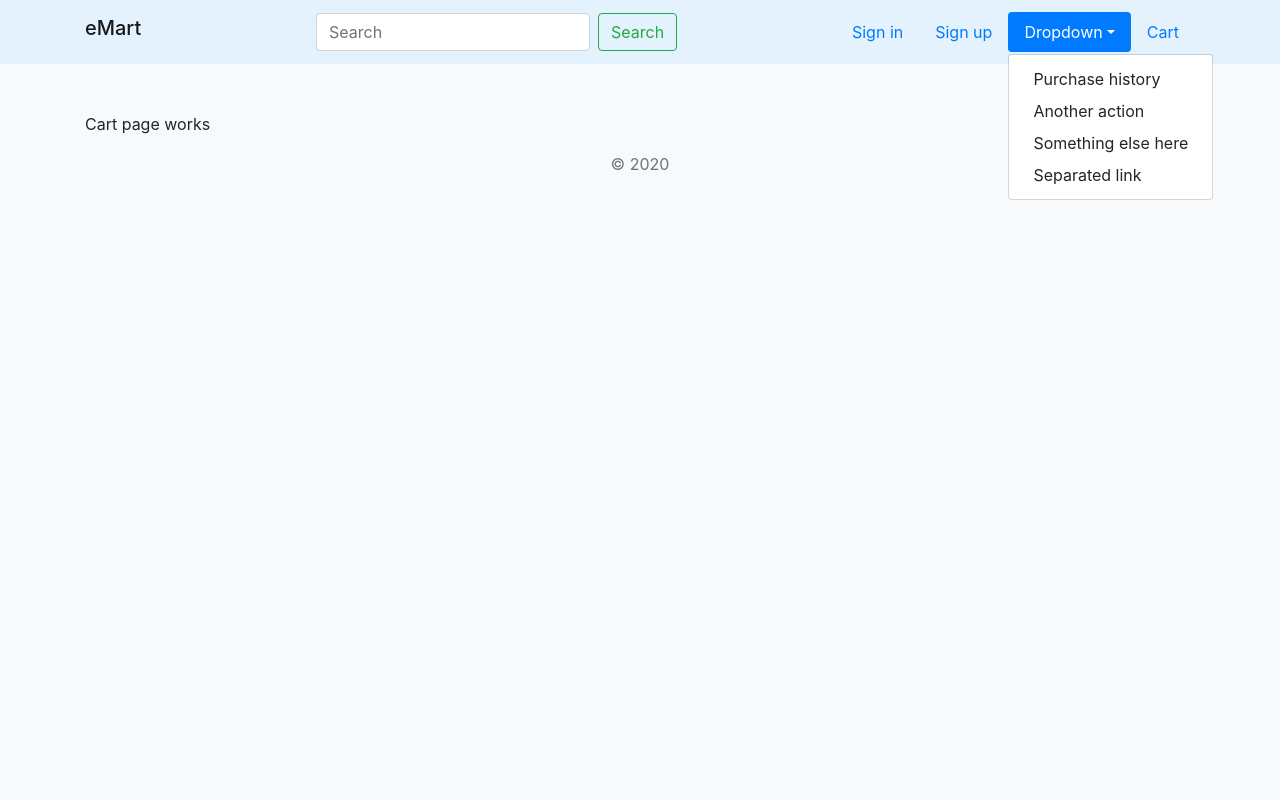
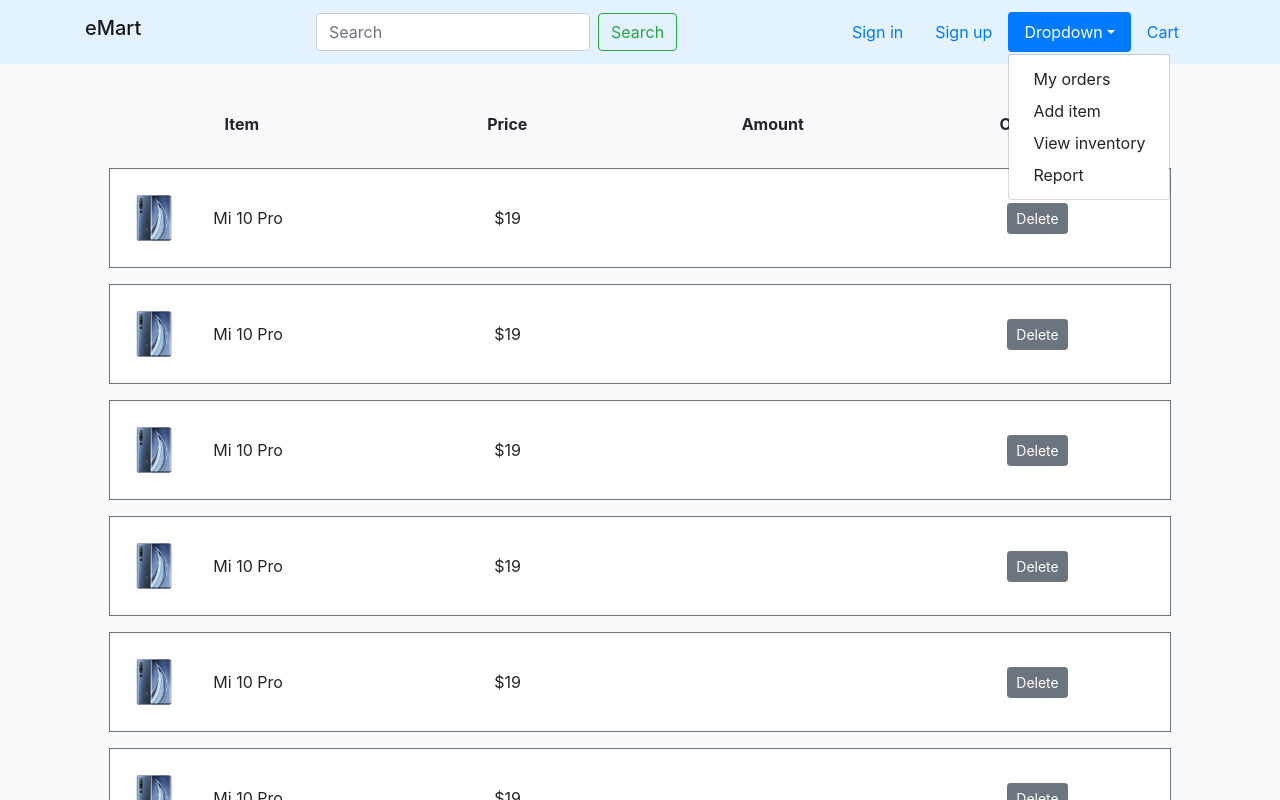
Before and after one commit to bill0871/eMarket, an Angular app in the folder eMart-front-end/: page /e-mart/cart in a window 1280 px wide. Both pictures are taken after a click on the link "Dropdown". Shown: the top 800 px of the page. Built offline with nearby package versions, Linux system fonts and the light colour scheme.

Commit message:
Implement cart page

```diff
--- a/eMart-front-end/src/app/cart/cart.component.html
+++ b/eMart-front-end/src/app/cart/cart.component.html
@@ -1 +1,64 @@
-<p>Cart page works</p>
+<div class="contain mb-5">
+    <!-- Outer box -->
+    <div class="row h-100 mx-4">
+        <div class="col-md-12">
+
+            <!-- header -->
+            <div class="row text-md-center font-weight-bold mb-3">
+                <div class="col-md-3">Item</div>
+                <div class="col-md-3">Price</div>
+                <div class="col-md-3">Amount</div>
+                <div class="col-md-3">Operation</div>
+            </div>
+
+            <!-- body -->
+            <div class="row mb-3">
+                <div class="col-md-12">
+
+                    <!-- Loop items -->
+                    <div *ngFor="let order of orders"
+                         class="row my-3 border border-secondary align-items-md-center bg-white"
+                         style="min-height: 100px">
+
+                        <!-- thumbnail & title -->
+                        <div class="col-md-3">
+                            <div class="row align-items-md-center">
+                                <div class="col-md-4">
+                                    <img alt="Mi 10 Pro" class="img-fluid" src="assets/mi10pro.jpg">
+                                </div>
+                                <div class="col-md-8">Mi 10 Pro</div>
+                            </div>
+                        </div>
+
+                        <!-- price -->
+                        <div class="col-md-3 d-md-flex justify-content-md-center">$19</div>
+
+                        <!-- amount -->
+                        <div class="col-md-3 d-md-flex justify-content-md-center">
+
+                        </div>
+
+                        <!-- operation -->
+                        <div class="col-md-3 d-md-flex justify-content-md-center">
+                            <button class="btn btn-sm btn-secondary" type="button">Delete</button>
+                        </div>
+                    </div>
+
+                </div>
+            </div>
+
+            <!-- footer -->
+            <div class="row text-md-center align-items-md-center">
+                <div class="col-md-3">Total:</div>
+                <div class="col-md-3">Tax:</div>
+                <div class="col-md-3 d-flex">
+                    Coupon:
+                </div>
+                <div class="col-md-3">
+                    <button class="btn btn-block btn-primary" type="button">Checkout</button>
+                </div>
+            </div>
+
+        </div>
+    </div>
+</div>
--- a/eMart-front-end/src/app/cart/cart.component.ts
+++ b/eMart-front-end/src/app/cart/cart.component.ts
@@ -1,15 +1,37 @@
 import { Component, OnInit } from '@angular/core';
 
 @Component({
-  selector: 'app-cart',
-  templateUrl: './cart.component.html',
-  styleUrls: ['./cart.component.css']
+    selector: 'app-cart',
+    templateUrl: './cart.component.html',
+    styleUrls: ['./cart.component.css']
 })
 export class CartComponent implements OnInit {
 
-  constructor() { }
+    orders = [
+        {
+            name: "aaa"
+        },
+        {
+            name: "aaa"
+        },
+        {
+            name: "aaa"
+        },
+        {
+            name: "aaa"
+        },
+        {
+            name: "aaa"
+        },
+        {
+            name: "aaa"
+        }
+    ];
 
-  ngOnInit(): void {
-  }
+    constructor() {
+    }
+
+    ngOnInit(): void {
+    }
 
 }
--- a/eMart-front-end/src/app/navbar/navbar.component.html
+++ b/eMart-front-end/src/app/navbar/navbar.component.html
@@ -18,10 +18,10 @@
             <li class="nav-item" ngbDropdown>
                 <a (click)="false" class="nav-link" href ngbDropdownToggle>Dropdown</a>
                 <div ngbDropdownMenu>
-                    <a ngbDropdownItem>Purchase history</a>
-                    <button ngbDropdownItem>Another action</button>
-                    <button ngbDropdownItem>Something else here</button>
-                    <button ngbDropdownItem>Separated link</button>
+                    <a ngbDropdownItem routerLink="/order">My orders</a>
+                    <button ngbDropdownItem routerLink="/add-item">Add item</button>
+                    <button ngbDropdownItem routerLink="/inventory">View inventory</button>
+                    <button ngbDropdownItem routerLink="/report">Report</button>
                 </div>
             </li>
             <li class="nav-item">
```
